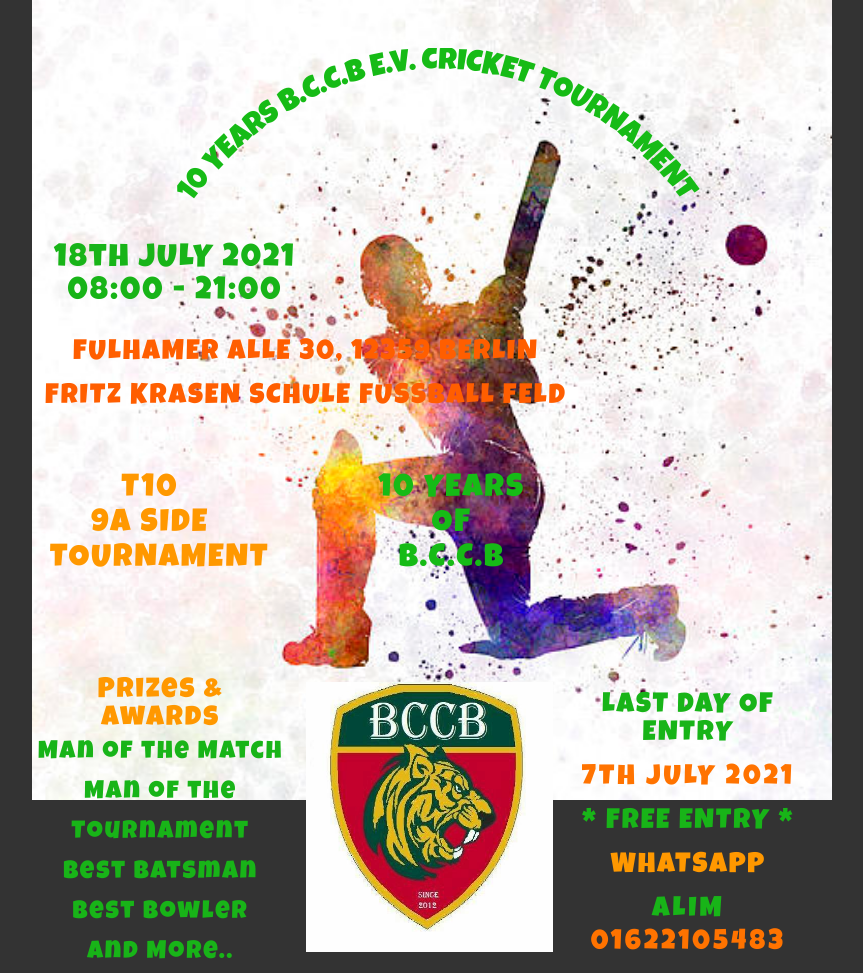
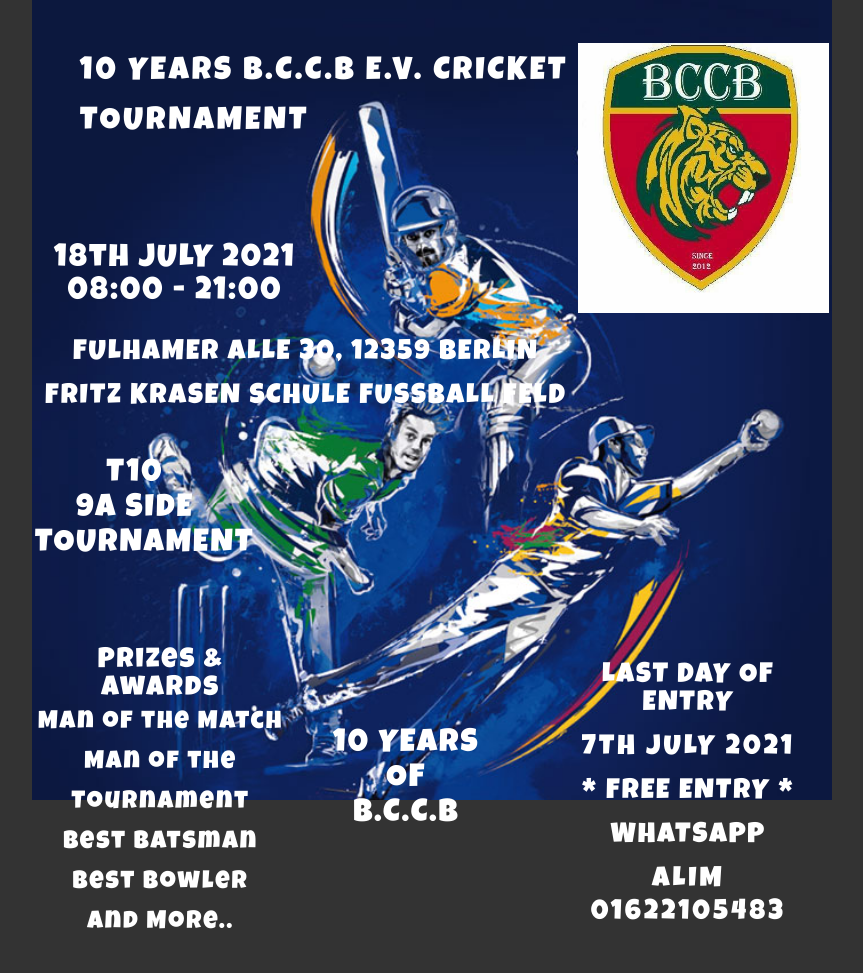
Before and after one commit to ashikkhandani/bccbt10promo, a plain HTML site: page index.html in a window 1280 px wide. Shown: the whole page, without its empty margins (208-1071 px from the left). After the commit the page ends 943 px from the top, so only its background shows below. Drawn offline with Linux system fonts and the light colour scheme.

Commit message:
changed font color

```diff
--- a/index.html
+++ b/index.html
@@ -10,18 +10,17 @@
   <body>
     <div class="container">
       <div class="content-intro">
-        <!-- <h1
+        <h1
           style="
             font-size: 2rem;
-            letter-spacing: 4px;
+            letter-spacing: 3px;
             line-height: 50px;
-            color: #ff9800;
             font-weight: 300;
           "
         >
           10 YEARS B.C.C.B E.V. CRICKET TOURNAMENT
-        </h1> -->
-        <svg viewBox="0 0 500 500">
+        </h1>
+        <!-- <svg viewBox="0 0 500 500">
           <path
             id="curve"
             d="M70.2,110.6c4-6.1,65.5-96.8,178.6-95.6c111.3,1.2,170.8,90.3,175.1,97"
@@ -31,7 +30,7 @@
               10 YEARS B.C.C.B E.V. CRICKET TOURNAMENT
             </textPath>
           </text>
-        </svg>
+        </svg> -->
       </div>
 
       <div class="content-large">
@@ -62,15 +61,15 @@
             </h2>
           </div>
 
-          <div class="ten-years">
-            <h2 style="font-size: 2rem; color: #16bb16">
+          <!-- <div class="ten-years">
+            <h2 style="font-size: 2rem">
               10 YEARS
               <br />
               OF
               <br />
               B.C.C.B
             </h2>
-          </div>
+          </div> -->
         </div>
       </div>
 
@@ -82,13 +81,13 @@
           height="270px"
         />
         <br />
-        <!-- <h2 style="font-size: 2rem">
+        <!-- <h2 style="font-size: 2rem; margin-top: 10px">
           10 YEARS
           <br />
           OF
           <br />
-          B.C.C.B
-        </h2> -->
+          B.C.C.B -->
+        </h2>
       </div>
       <div class="content-awards">
         <h2 class="awards">Prizes & Awards</h2>
@@ -98,16 +97,25 @@
         <li>Best Bowler</li>
         <li>And More..</li>
       </div>
+      <div class="ten-years">
+        <h2 style="font-size: 2rem;margin-top: 50px;">
+          10 YEARS
+          <br />
+          OF
+          <br />
+          B.C.C.B
+        </h2>
+      </div>
       <div class="content-registration">
-        <h2 style="color: #18b418">LAST DAY OF ENTRY</h2>
+        <h2>LAST DAY OF ENTRY</h2>
         <br />
         <p>7TH JULY 2021</p>
         <br />
-        <h2 style="color: #18b418">* FREE ENTRY *</h2>
+        <h2>* FREE ENTRY *</h2>
         <br />
         <h2>WHATSAPP</h2>
         <br />
-        <p style="color: #18b418">ALIM</p>
+        <p>ALIM</p>
         <p style="text-align: center; padding: 5px">01622105483</p>
       </div>
     </div>
--- a/main.css
+++ b/main.css
@@ -6,6 +6,7 @@
   margin: 0;
   padding: 0;
   box-sizing: border-box;
+  color: #fff;
 }
 body {
   background-color: #333;
@@ -21,7 +22,7 @@
   gap: 20px;
   padding: 3px;
   /* opacity: 0.9; */
-  background-image: url("./images/bcpic5.jpg");
+  background-image: url("./images/bcpic6.jpg");
   background-repeat: no-repeat;
   background-size: cover;
 }
@@ -31,7 +32,7 @@
   grid-row-start: 1;
   grid-row-end: 2;
   margin-top: 5px;
-  margin-left: 20px;
+  margin-left: 5px;
   padding: 40px;
 }
 .content-large {
@@ -45,12 +46,12 @@
 }
 
 .content-logo {
-  grid-column-start: 2;
-  grid-column-end: 3;
-  grid-row-start: 3;
-  grid-row-end: 4;
-  margin-top: 5px;
-  margin-right: 5px;
+  grid-column-start: 3;
+  grid-column-end: 4;
+  grid-row-start: 1;
+  grid-row-end: 2;
+  margin-top: 40px;
+  margin-right: 0;
   /* background-color: red; */
 }
 .content-awards {
@@ -69,13 +70,13 @@
   margin-top: 15px;
   margin-right: 30px;
 }
-.subcontent {
+/* .subcontent {
   display: flex;
   flex-direction: row;
   flex-wrap: nowrap;
   justify-content: space-between;
   padding: 15px;
-}
+} */
 .type,
 .ten-years {
   width: 200px;
@@ -88,18 +89,18 @@
   line-height: 35px;
 }
 path {
-  /* fill: #ff9800; */
   fill: transparent;
 }
 text {
-  fill: #16bb16;
+  fill: #fff;
   font-size: 22px;
   font-weight: 500;
 }
 
 h2 {
   /* color: #ff7300; */
-  color: #ff9800;
+  /* color: #ff9800; */
+
   text-align: center;
   font-size: 28px;
   font-weight: 100;
@@ -112,22 +113,22 @@
   line-height: 40px;
   text-align: center;
   /* color: #ff9800; */
-  color: #18b418;
+  /* color: #18b418; */
 }
 p {
   text-align: center;
-  color: #fff;
+  /* color: #fff; */
   font-size: 28px;
   letter-spacing: 3px;
-  color: #ff7300;
+  /* color: #ff7300; */
 }
 .dateTime {
   /* color: #ff5e00; */
-  color: #18b418;
+  /* color: #18b418; */
   margin-right: auto;
   font-size: 2rem;
 }
 .address {
-  color: #ff5e00;
+  /* color: #ff5e00; */
   margin-left: 10px;
 }
```
